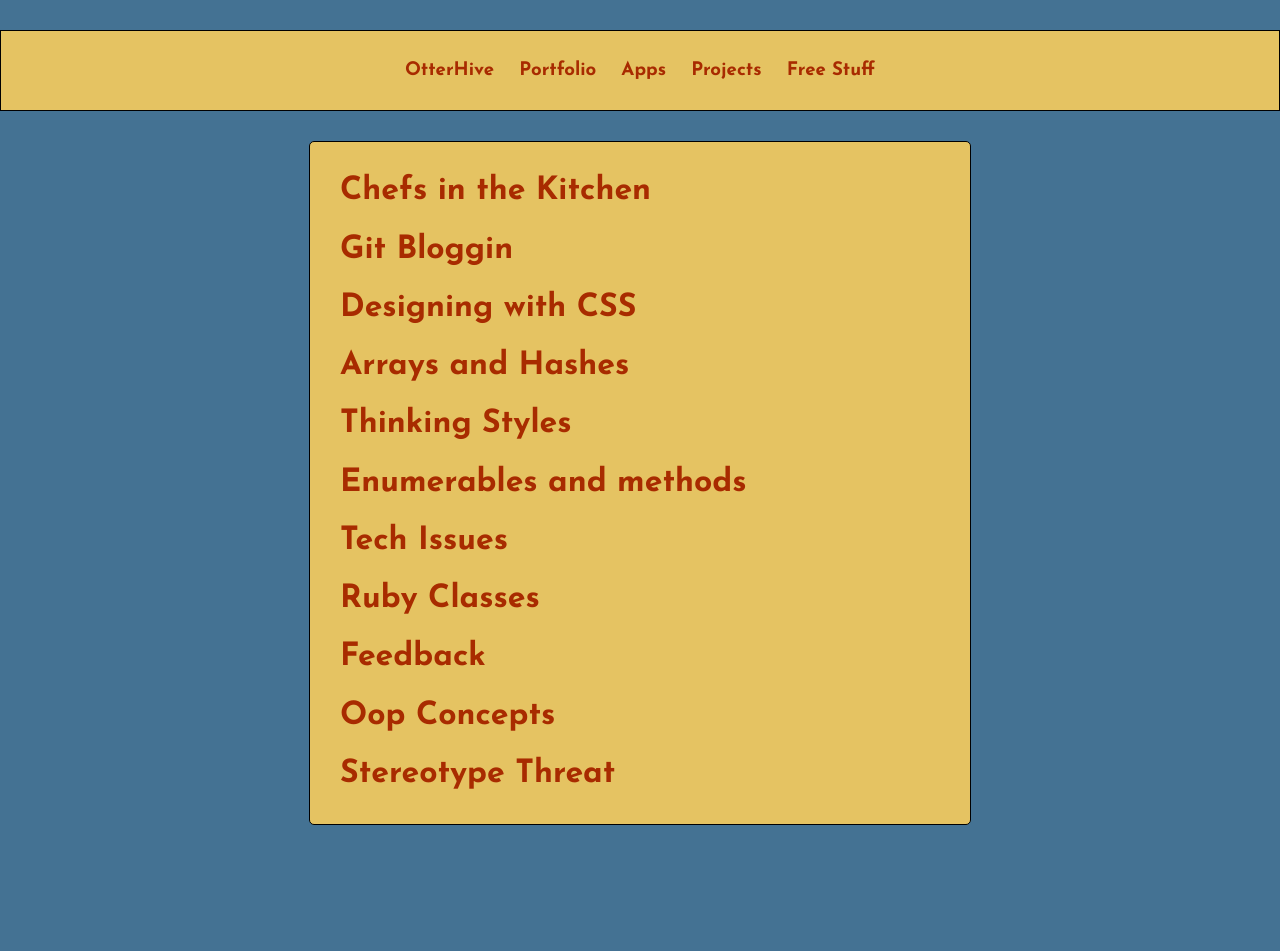
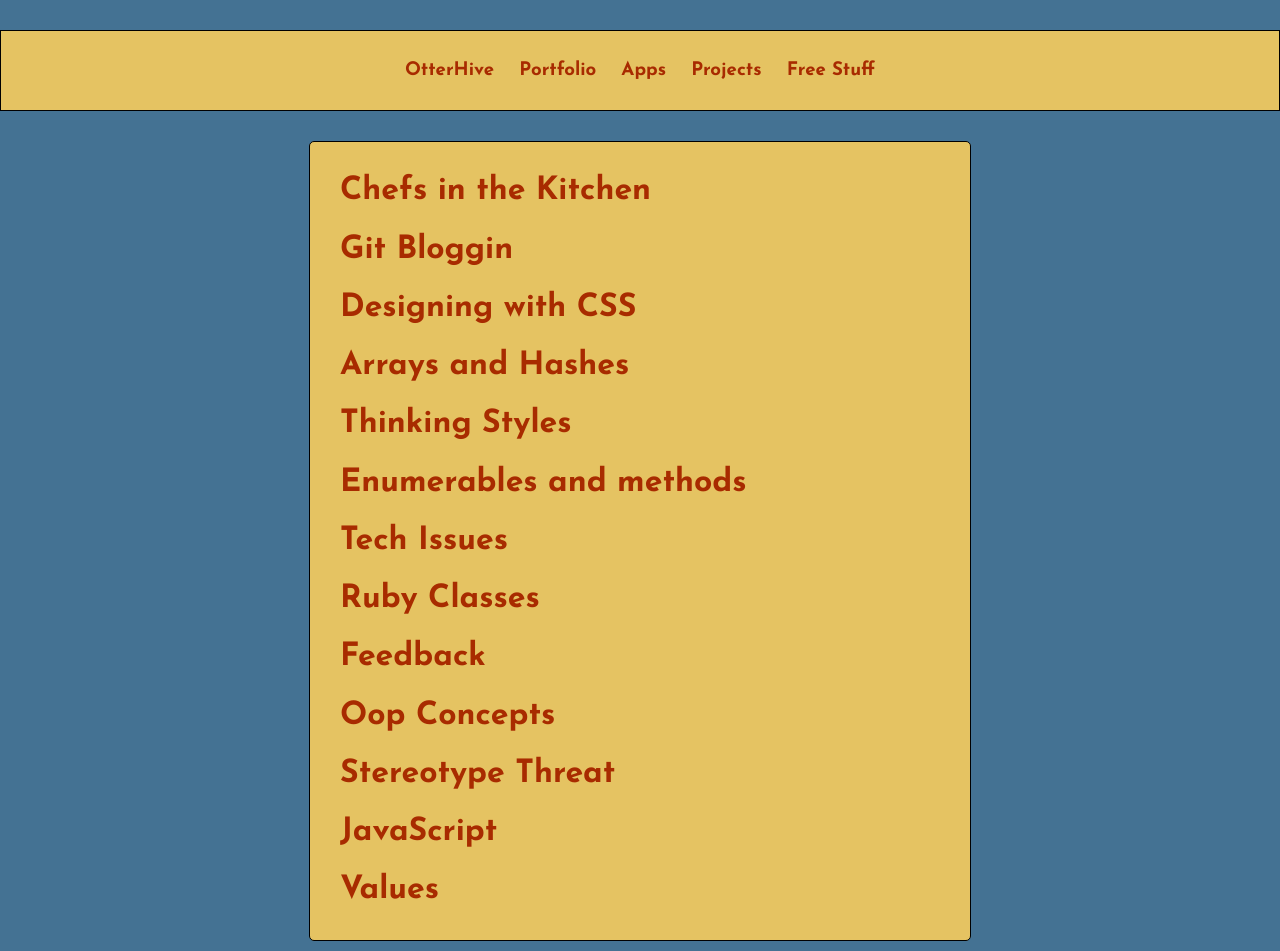
Before and after one commit to SorenPeterson/sorenpeterson.github.io, a plain HTML site: page blog/index.html in a window 1280 px wide. Before the commit the page ends 835 px from the top, so only its background shows below. Drawn offline with nearby package versions, Linux system fonts and the light colour scheme.

Commit message:
Update blog post c7

```diff
--- a/blog/index.html
+++ b/blog/index.html
@@ -32,6 +32,8 @@
         <a href="c5-feedback.html"><h1>Feedback</h1></a>
         <a href="t6-oop-concepts.html"><h1>Oop Concepts</h1></a>
         <a href="c6-stereotype-threat.html"><h1>Stereotype Threat</h1></a>
+        <a href="t7-javascript.html"><h1>JavaScript</h1></a>
+        <a href="c7-values.html"><h1>Values</h1></a>
       </div>
     </content>
 
```
Also changed, not shown: blog/t7-javascript.html (+0 -1 lines), index.html (+1 -0 lines), blog/c7-values.html (added).
